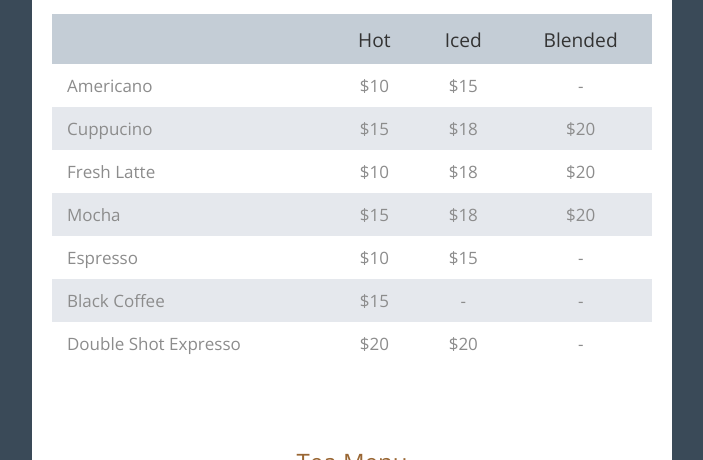
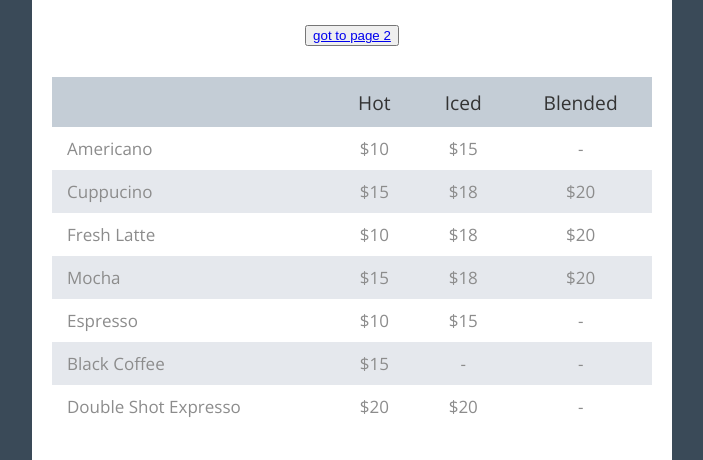
Before and after one commit to dhruva10/dhruva10.github.io, a plain HTML site: page index.html in a window 1280 px wide. Shown: the part 640-1100 px from the top of the page, without its empty margins (288-991 px from the left). Drawn offline with nearby package versions, Linux system fonts and the light colour scheme.

Commit message:
Update index.html

```diff
--- a/index.html
+++ b/index.html
@@ -24,6 +24,7 @@ https://www.tooplate.com/view/2118-chilling-cafe
         <!-- Coffee Menu -->
         <section class="tm-section">
           <h2 class="tm-section-header">Coffee Menu</h2>
+          <h3 class="tm-section-header"><button><a href="/index3.html">got to page 2</a></button></h3>
           <div class="tm-responsive-table">
             <table>
               <tr class="tm-tr-header">
```
